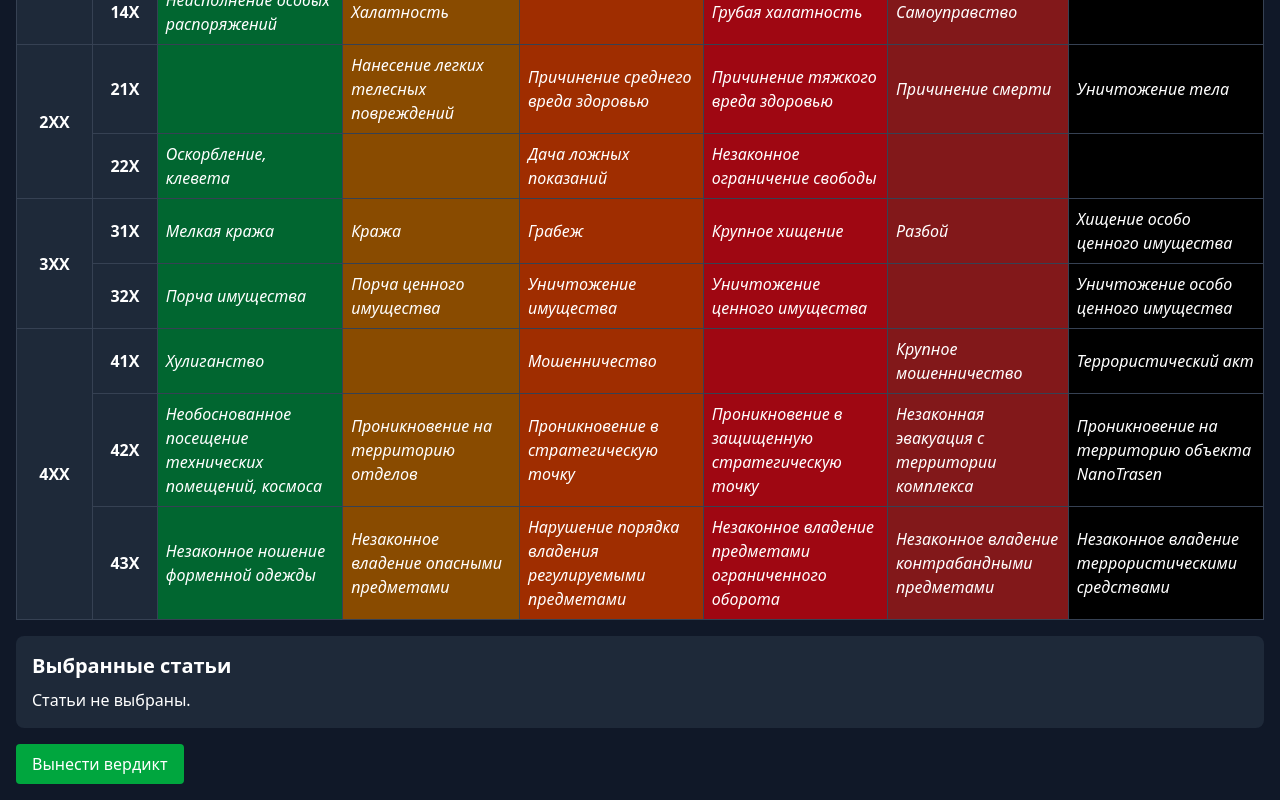
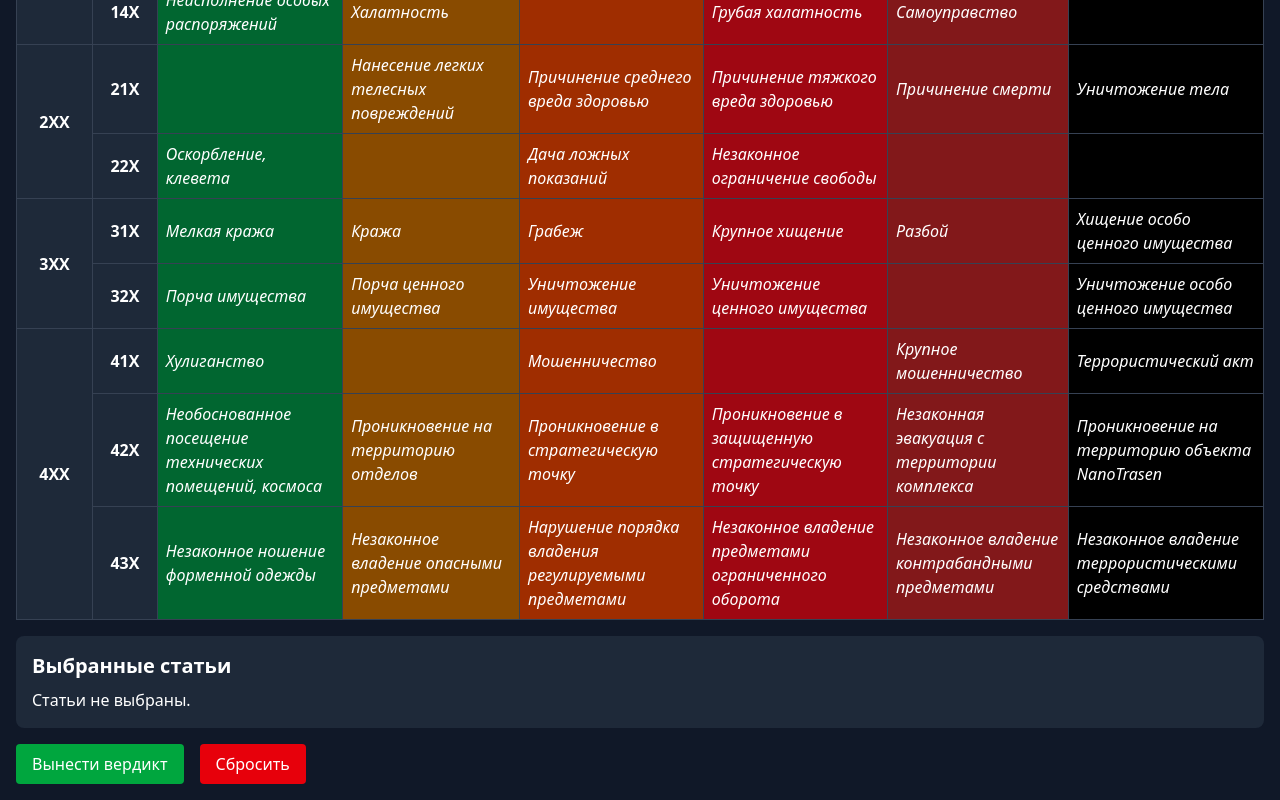
Before and after one commit to kain69/NanoTrasen-Warden-Helper, a React (Vite) app: page / in a window 1280 px wide. Shown: the part 618-1418 px from the top of the page. Built offline with nearby package versions, Linux system fonts and the light colour scheme; a web font is replaced by a local one.

Commit message:
Кнопка сброс статей. Убрал кнопку модификатор в списке выбранных статей.

```diff
--- a/package.json
+++ b/package.json
@@ -1,7 +1,7 @@
 {
   "name": "nanotrasen-warden-helper",
   "private": true,
-  "version": "1.1.1",
+  "version": "1.1.2",
   "homepage": "https://kain69.github.io/NanoTrasen-Warden-Helper",
   "type": "module",
   "scripts": {
--- a/src/App.tsx
+++ b/src/App.tsx
@@ -131,6 +131,16 @@ const App: React.FC = () => {
         calculateVerdict();
     };
 
+    const resetOffenses = () => {
+        setSelectedOffenses([]);
+        setGlobalModifiers({
+            deal: false,
+            dealReduction: 0,
+            recidivism: false,
+            recidivismCount: 0,
+        });
+    };
+
     const finalizeVerdict = (
         finalPenalty: string,
         disciplinaryPenalty: string,
@@ -228,14 +238,12 @@ ${offenseDetails.map((detail) => `[bullet/][bold]${detail}[/bold]`).join('\n')}
                 maxSeverity = offense.severity;
             }
 
-            // Правила валидации
             const isNegligenceOrGrossNegligence = ['Халатность', 'Грубая халатность'].includes(offense.title);
             const isHighSeverity = ['XX4', 'XX5', 'XX6'].includes(offense.severity);
             const isDutyRelatedChapter = offense.chapter.startsWith('21X') || offense.chapter.startsWith('22X');
             const isExecutor = offenseWithMods.modifiers.includes('Исполнитель');
             const isOrganizer = offenseWithMods.modifiers.includes('Организатор');
 
-            // Применение модификаторов на уровне статьи
             if (offenseWithMods.modifiers.includes('Преступление, совершенное умышленно')) {
                 appliedModifiers.push('Преступление, совершенное умышленно (полное наказание)');
             }
@@ -338,7 +346,6 @@ ${offenseDetails.map((detail) => `[bullet/][bold]${detail}[/bold]`).join('\n')}
             );
         });
 
-        // Применение глобальных модификаторов (только Рецидив и Сделка со следствием)
         if (globalModifiers.deal && globalModifiers.dealReduction > 0) {
             totalMinutes = Math.max(0, totalMinutes - globalModifiers.dealReduction);
             offenseDetails.push(`Сделка со следствием (-${globalModifiers.dealReduction} минут)`);
@@ -638,12 +645,20 @@ ${offenseDetails.map((detail) => `[bullet/][bold]${detail}[/bold]`).join('\n')}
                 openModifiersModal={openModifiersModal}
             />
 
-            <button
-                onClick={openVerdictProcess}
-                className="mt-4 px-4 py-2 bg-green-600 rounded hover:bg-green-700"
-            >
-                Вынести вердикт
-            </button>
+            <div className="mt-4 flex space-x-4">
+                <button
+                    onClick={openVerdictProcess}
+                    className="px-4 py-2 bg-green-600 rounded hover:bg-green-700"
+                >
+                    Вынести вердикт
+                </button>
+                <button
+                    onClick={resetOffenses}
+                    className="px-4 py-2 bg-red-600 rounded hover:bg-red-700"
+                >
+                    Сбросить
+                </button>
+            </div>
 
             <ModifiersModal
                 isOpen={isModifiersModalOpen}
--- a/src/components/SelectedOffensesList.tsx
+++ b/src/components/SelectedOffensesList.tsx
@@ -11,7 +11,6 @@ interface SelectedOffensesListProps {
 const SelectedOffensesList: React.FC<SelectedOffensesListProps> = ({
                                                                        selectedOffenses,
                                                                        toggleOffense,
-                                                                       openModifiersModal,
                                                                    }) => {
     return (
         <div className="mt-4 p-4 bg-gray-800 rounded-lg">
@@ -29,12 +28,6 @@ const SelectedOffensesList: React.FC<SelectedOffensesListProps> = ({
                                 >
                                     Удалить
                                 </button>
-                                <button
-                                    onClick={() => openModifiersModal(offenseWithMods.code)}
-                                    className="ml-2 px-2 py-1 bg-blue-600 rounded hover:bg-blue-700"
-                                >
-                                    Модификаторы
-                                </button>
                             </li>
                         );
                     })}
```
